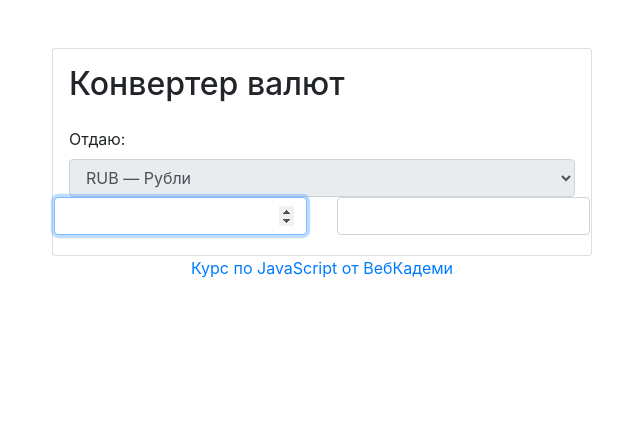
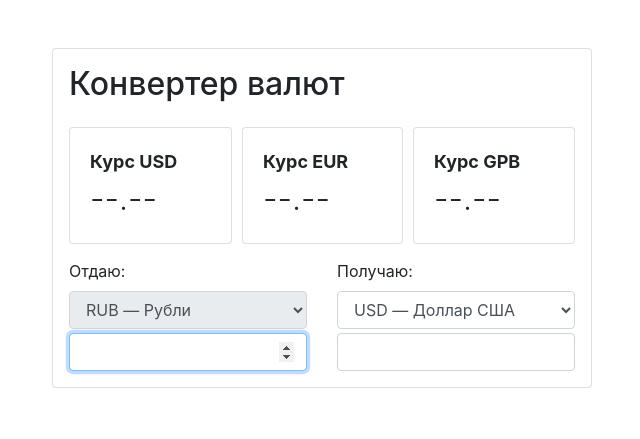
Before and after one commit to BRAUZER06/converter_js, a plain HTML site: page index.html in a window 1280 px wide. Shown: the whole page, without its empty margins (318-958 px from the left). Drawn offline with nearby package versions, Linux system fonts and the light colour scheme; no server answers.

Commit message:
изи-пизи лемон сквизи)

```diff
--- a/index.html
+++ b/index.html
@@ -32,6 +32,25 @@
 						<form>
 							<h1 class="h2 mb-4">Конвертер валют</h1>
 
+							<div class="courses">
+								<div class="course-item card card-body">
+									<div class="course-item-title">Курс USD</div>
+									<div class="course-item-value" data-value="USD">--.--</div>
+								</div>
+
+								<div class="course-item card card-body">
+									<div class="course-item-title">Курс EUR</div>
+									<div class="course-item-value" data-value="EUR">--.--</div>
+								</div>
+
+								<div class="course-item card card-body">
+									<div class="course-item-title">Курс GPB</div>
+									<div class="course-item-value" data-value="GBP">--.--</div>
+								</div>
+							</div>
+
+
+
 
 
 							<div class="row mb-1">
@@ -44,8 +63,22 @@
 									>
 										<option value="RUB" selected>RUB — Рубли</option>
 									</select>
+								</div>
 
+								<div class="col">
+									<label for="name">Получаю:</label>
+									<select
+										id="select"
+										class="form-control"
+										id="exampleFormControlSelect1"
+									>
+										<option value="USD">USD — Доллар США</option>
+										<option value="EUR">EUR — Евро</option>
+										<option value="GBP">GPB — Фунт стерлингов</option>
+									</select>
+								</div>
 							</div>
+
 
 							<div class="row">
 								<div class="col">
@@ -57,6 +90,7 @@
 										autofocus
 									/>
 								</div>
+
 								<div class="col">
 									<input
 										id="result"
@@ -68,17 +102,16 @@
 							</div>
 						</form>
 					</div>
-					<!-- // Content -->
+
 				</div>
-				<!-- // col-6 -->
+
 			</div>
-			<!-- // row -->
 		</div>
-		<!-- // container -->
+
 
 		<footer class="footer d-flex justify-content-center">
 			<a class="footer__link" target="_blank" href="https://webcademy.ru/jscourse"
-				>Курс по JavaScript от ВебКадеми</a
+
 			>
 		</footer>
 
--- a/main.js
+++ b/main.js
@@ -1 +1,61 @@
-console.log('Hello world!');
+// fetch("https://www.cbr-xml-daily.ru/daily_json.js")
+//   .then(function (result) {
+//     return result.json();
+//   })
+//   .then(function (data) {
+//     console.log(data);
+//   });
+
+const rates = {};
+const elementUSD = document.querySelector('[data-value="USD"]');
+const elementEUR = document.querySelector('[data-value="EUR"]');
+const elementGBP = document.querySelector('[data-value="GBP"]');
+
+const input = document.querySelector("#input");
+const result = document.querySelector("#result");
+const select = document.querySelector("#select");
+
+//FC получения курса валют и отображания на странице
+getCurrencies();
+//обновляет валюту каждые 10 сек
+setInterval(getCurrencies, 10000);
+
+async function getCurrencies() {
+  const response = await fetch("https://www.cbr-xml-daily.ru/daily_json.js");
+  const data = await response.json();
+  const result = await data;
+
+  rates.USD = result.Valute.USD;
+  rates.EUR = result.Valute.EUR;
+  rates.GBP = result.Valute.GBP;
+
+  elementUSD.textContent = rates.USD.Value.toFixed(2);
+  elementEUR.textContent = rates.EUR.Value.toFixed(2);
+  elementGBP.textContent = rates.GBP.Value.toFixed(2);
+
+  //цвет USD
+  if (rates.USD.Value > rates.USD.Previous) {
+    elementUSD.classList.add("top");
+  } else {
+    elementUSD.classList.add("bottom");
+  }
+  //цвет EUR
+  if (rates.EUR.Value > rates.EUR.Previous) {
+    elementEUR.classList.add("top");
+  } else {
+    elementEUR.classList.add("bottom");
+  }
+  //цвет GBP
+  if (rates.GBP.Value > rates.GBP.Previous) {
+    elementGBP.classList.add("top");
+  } else {
+    elementGBP.classList.add("bottom");
+  }
+}
+
+input.oninput = convertValue;
+select.oninput = convertValue;
+
+function convertValue() {
+  result.value = (parseFloat(input.value) / rates.USD.Value).toFixed(2);
+}
--- a/style.css
+++ b/style.css
@@ -0,0 +1,36 @@
+.courses {
+    display: flex;
+    margin-bottom: 15px;
+}
+
+.courses > *:first-child {
+    margin-left: 0;
+}
+
+.courses > *:last-child {
+    margin-right: 0;
+}
+
+.courses > * {
+    margin-right: 5px;
+    margin-left: 5px;
+}
+
+.course-item {
+}
+.course-item-title {
+    font-weight: 700;
+    font-size: 18px;
+}
+.course-item-value {
+    font-size: 32px;
+    font-weight: 300;
+}
+
+.course-item-value.top {
+    color: rgb(255, 51, 51);
+}
+
+.course-item-value.bottom {
+    color: rgb(19, 189, 61);
+}
```
